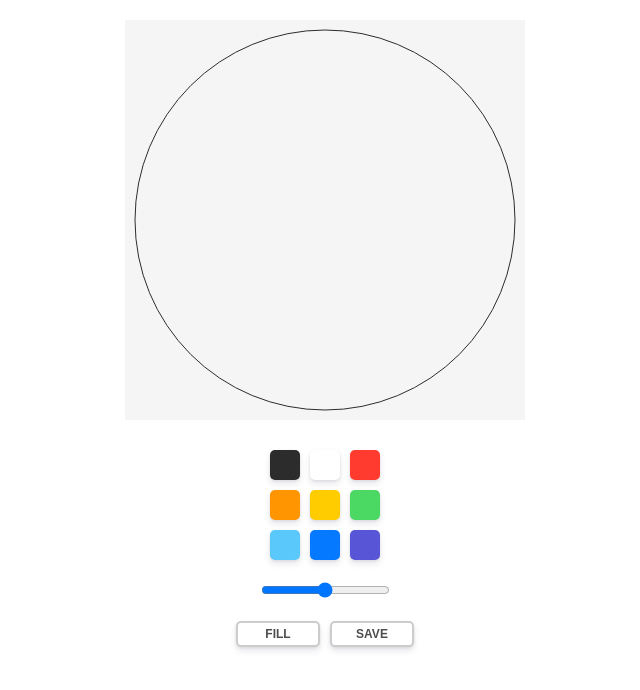
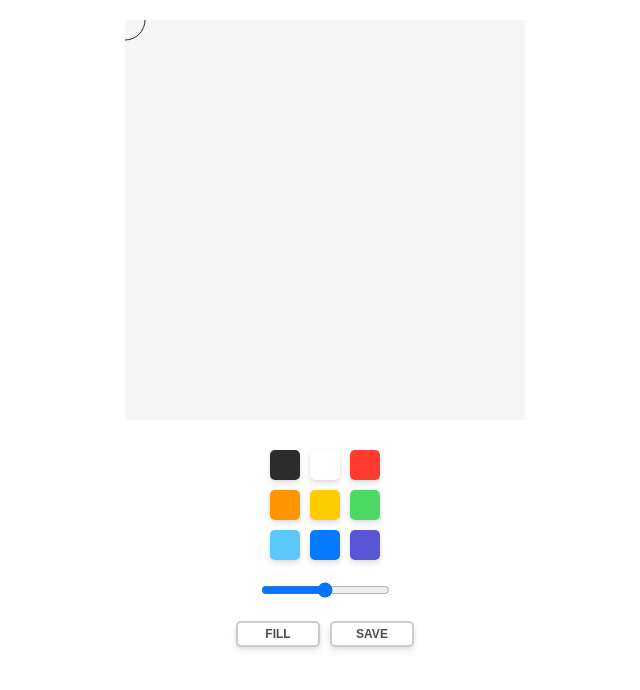
Before and after one commit to CGJI58/reactjs__paintjs, a React (Create React App) app: page / in a window 1280 px wide. Shown: the top 690 px of the page, without its empty margins (315-955 px from the left). Built offline with nearby package versions, Linux system fonts and the light colour scheme.

Commit message:
create a circle on clicked coordinates

```diff
--- a/src/Components/Canvas.tsx
+++ b/src/Components/Canvas.tsx
@@ -10,11 +10,24 @@ const Canvas = styled.canvas`
   box-shadow: 0 4px 60x rgba(50, 50, 93, 0.11), 0 1px 3px rgba(0, 0, 0, 0.08);
 `;
 
+interface ICoordinates {
+  x: number;
+  y: number;
+}
+
 function CanvasComponent() {
   const canvasRef = useRef<HTMLCanvasElement>(null);
+  const [coordinates, setCoordinates] = useState<ICoordinates>({
+    x: 0,
+    y: 0,
+  });
   const color = useRecoilValue(colorState);
   const width = useRecoilValue(widthState);
   const mode = useRecoilValue(modeState);
+
+  useEffect(() => {
+    console.log(coordinates);
+  }, [coordinates]);
 
   useEffect(() => {
     const canvas = canvasRef.current;
@@ -23,12 +36,28 @@ function CanvasComponent() {
       canvas.height = canvas.offsetHeight;
       canvas.width = canvas.offsetWidth;
       if (context) {
-        draw({ context, color, width, mode });
+        draw({
+          context,
+          color,
+          width,
+          mode,
+          coordinates,
+        });
       }
     }
-  }, [color, width, mode]);
+  }, [color, width, mode, coordinates]);
 
-  return <Canvas ref={canvasRef} />;
+  return (
+    <Canvas
+      ref={canvasRef}
+      // onMouseMove={({ nativeEvent: { offsetX, offsetY } }) => {
+      //   console.log(offsetX, offsetY);
+      // }}
+      onClick={({ nativeEvent: { offsetX, offsetY } }) => {
+        setCoordinates({ x: offsetX, y: offsetY });
+      }}
+    />
+  );
 }
 
 interface IDraw {
@@ -36,20 +65,34 @@ interface IDraw {
   color: string;
   width: number;
   mode: boolean;
+  coordinates: ICoordinates;
 }
 
-const draw = ({ context, color, width, mode }: IDraw) => {
+const draw = ({
+  context,
+  color,
+  width,
+  mode,
+  coordinates: { x, y },
+}: IDraw) => {
   context.fillStyle = color;
   context.strokeStyle = color;
   context.lineWidth = width;
-  console.log(mode);
+
   context.beginPath();
-  context.arc(200, 200, 190, 0, 2 * Math.PI);
-  if (mode) {
-    context.stroke();
-  } else {
-    context.fill();
-  }
+  drawCircle(context, { x, y });
+  handleMode(context, mode);
+};
+
+const drawCircle = (
+  context: CanvasRenderingContext2D,
+  { x, y }: ICoordinates
+) => {
+  context.arc(x, y, 20, 0, 2 * Math.PI);
+};
+
+const handleMode = (context: CanvasRenderingContext2D, mode: boolean) => {
+  mode ? context.stroke() : context.fill();
 };
 
 export default CanvasComponent;
```
